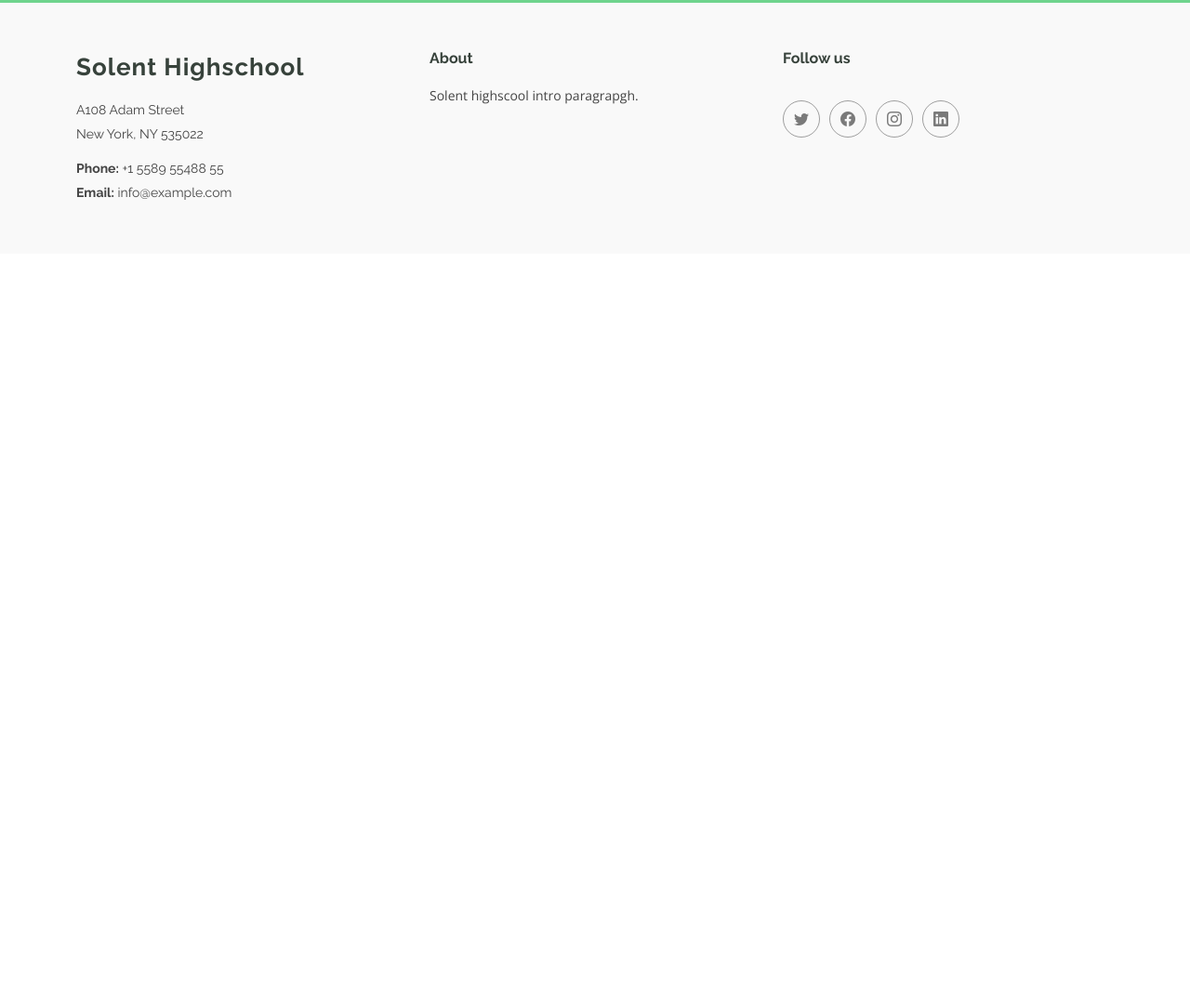
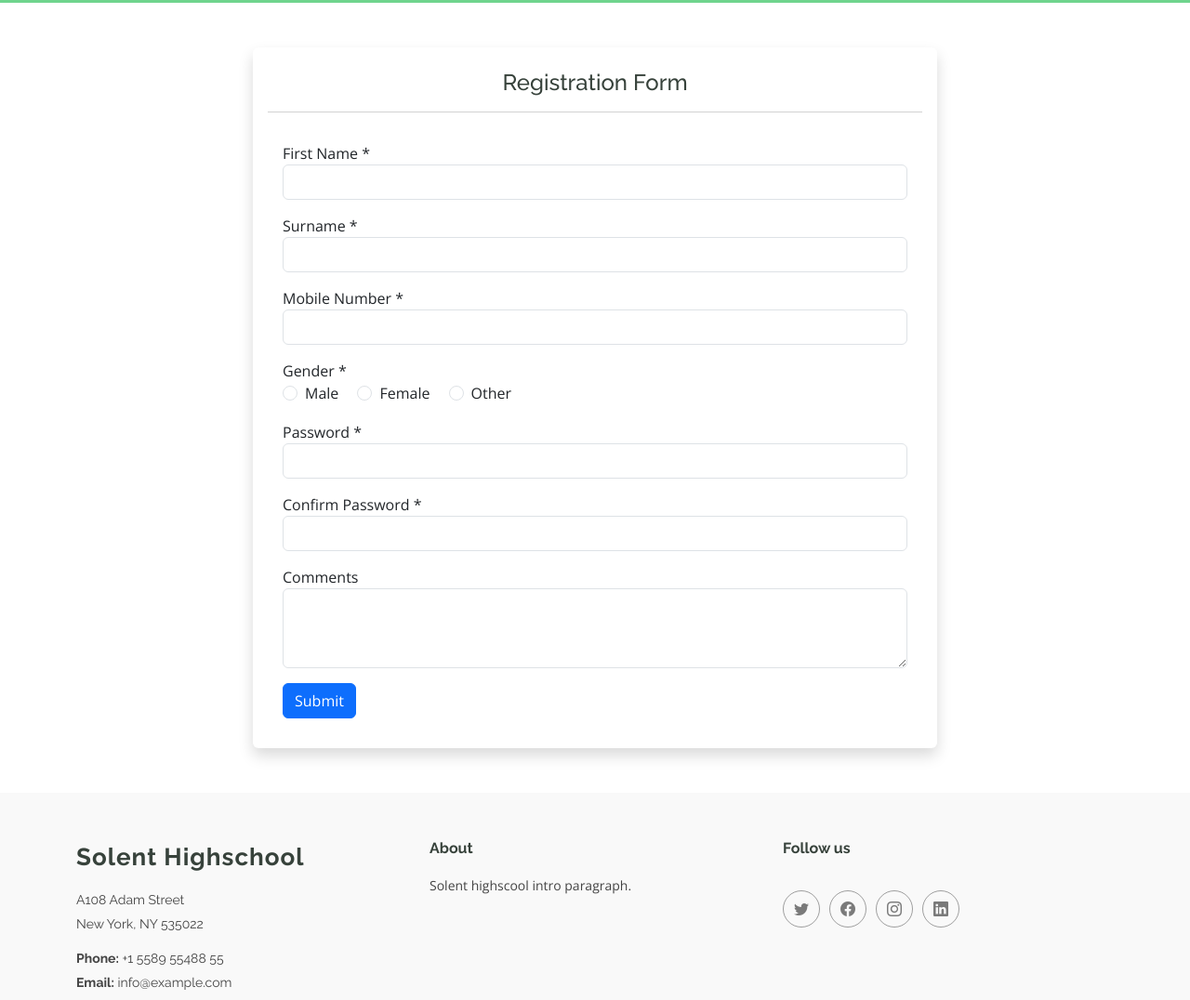
Before and after one commit to vishalkora/solent-high-school, a plain HTML site: page registration.html in a window 1280 px wide. Shown: the part 460-1536 px from the top of the page at 93% size. Before the commit the page ends 800 px from the top, so only its background shows below. Drawn offline with nearby package versions, Linux system fonts and the light colour scheme.

Commit message:
form submit

```diff
--- a/registration.html
+++ b/registration.html
@@ -13,10 +13,8 @@
   <link href="assets/img/apple-touch-icon.png" rel="apple-touch-icon">
 
   <!-- Fonts -->
-  <link href="https://fonts.googleapis.com" rel="preconnect">
-  <link href="https://fonts.gstatic.com" rel="preconnect" crossorigin>
   <link
-    href="https://fonts.googleapis.com/css2?family=Open+Sans:ital,wght@0,300;0,400;0,500;0,600;0,700;0,800;1,300;1,400;1,500;1,600;1,700;1,800&family=Poppins:ital,wght@0,100;0,200;0,300;0,400;0,500;0,600;0,700;0,800;0,900;1,100;1,200;1,300;1,400;1,500;1,600;1,700;1,800;1,900&family=Raleway:ital,wght@0,100;0,200;0,300;0,400;0,500;0,600;0,700;0,800;0,900;1,100;1,200;1,300;1,400;1,500;1,600;1,700;1,800;1,900&display=swap"
+    href="https://fonts.googleapis.com/css2?family=Open+Sans:wght@300;400;500;600;700;800&family=Poppins:wght@100;200;300;400;500;600;700;800;900&family=Raleway:wght@100;200;300;400;500;600;700;800;900&display=swap"
     rel="stylesheet">
 
   <!-- Vendor CSS Files -->
@@ -28,27 +26,27 @@
 
   <!-- Main CSS File -->
   <link href="assets/css/main.css" rel="stylesheet">
-
-
 </head>
 
 <body>
+
+  <!-- Navigation -->
   <nav class="navbar navbar-light">
     <div class="container-fluid d-flex justify-content-center">
-      <img src="./assets/img/logo.png" />
+      <img src="./assets/img/logo.png" alt="Solent High School Logo">
     </div>
   </nav>
+
+  <!-- Header -->
   <header id="header" class="header d-flex align-items-center sticky-top">
     <div class="container-fluid container-xl position-relative d-flex align-items-center">
-
       <a href="index.html" class="logo d-flex align-items-center me-auto">
         <h1 class="">Solent Highschool</h1>
       </a>
-
       <nav id="navmenu" class="navmenu">
         <ul>
           <li><a href="index.html">About</a></li>
-          <li><a href="activities.html">Activies</a></li>
+          <li><a href="activities.html">Activities</a></li>
           <li><a href="modules.html">Modules</a></li>
           <li><a href="registration.html" class="active">Registration</a></li>
         </ul>
@@ -57,8 +55,8 @@
     </div>
   </header>
 
+  <!-- Main Content -->
   <main class="main">
-
     <!-- Page Title -->
     <div class="page-title" data-aos="fade">
       <div class="heading">
@@ -80,10 +78,69 @@
       </nav>
     </div><!-- End Page Title -->
 
-
-
+    <!-- Registration Form -->
+    <div class="container">
+      <div class="row mt-5 d-flex justify-content-center">
+        <div class="col-md-8">
+          <div class="card border-0 shadow p-3 mb-5 bg-body rounded">
+            <div class="card-header bg-white text-center">
+              <h4>Registration Form</h4>
+            </div>
+            <div class="card-body">
+              <form id="registrationForm">
+                <div class="form-group mt-3">
+                  <label for="firstName">First Name *</label>
+                  <input type="text" class="form-control" id="firstName" name="firstName" required>
+                </div>
+                <div class="form-group mt-3">
+                  <label for="surname">Surname *</label>
+                  <input type="text" class="form-control" id="surname" name="surname" required>
+                </div>
+                <div class="form-group mt-3">
+                  <label for="mobileNumber">Mobile Number *</label>
+                  <input type="tel" class="form-control" id="mobileNumber" name="mobileNumber" pattern="[0-9]{11}"
+                    required>
+                </div>
+                <div class="form-group mt-3">
+                  <label>Gender *</label><br>
+                  <div class="form-check form-check-inline">
+                    <input class="form-check-input" type="radio" name="gender" id="male" value="male" required>
+                    <label class="form-check-label" for="male">Male</label>
+                  </div>
+                  <div class="form-check form-check-inline">
+                    <input class="form-check-input" type="radio" name="gender" id="female" value="female" required>
+                    <label class="form-check-label" for="female">Female</label>
+                  </div>
+                  <div class="form-check form-check-inline">
+                    <input class="form-check-input" type="radio" name="gender" id="other" value="other" required>
+                    <label class="form-check-label" for="other">Other</label>
+                  </div>
+                </div>
+                <div class="form-group mt-3">
+                  <label for="password">Password *</label>
+                  <input type="password" class="form-control" id="password" name="password"
+                    pattern="(?=.*\d)(?=.*[a-z])(?=.*[A-Z])(?=.*\W).{8,}"
+                    title="Password must contain at least one digit, one uppercase letter, one lowercase letter, one special character, and be at least 8 characters long."
+                    required>
+                </div>
+                <div class="form-group mt-3">
+                  <label for="confirmPassword">Confirm Password *</label>
+                  <input type="password" class="form-control" id="confirmPassword" name="confirmPassword" required>
+                </div>
+                <div class="form-group mt-3">
+                  <label for="comments">Comments</label>
+                  <textarea class="form-control" id="comments" name="comments" rows="3"></textarea>
+                </div>
+                <button type="submit" class="btn btn-primary mt-3">Submit</button>
+              </form>
+            </div>
+          </div>
+        </div>
+      </div>
+    </div>
   </main>
 
+  <!-- Footer -->
   <footer id="footer" class="footer position-relative">
     <div class="container footer-top">
       <div class="row gy-4">
@@ -97,12 +154,10 @@
             <p class="mt-3"><strong>Phone:</strong> <span>+1 5589 55488 55</span></p>
             <p><strong>Email:</strong> <span>info@example.com</span></p>
           </div>
-
         </div>
-
         <div class="col-lg-4 col-md-12 footer-links">
           <h4>About</h4>
-          <p>Solent highscool intro paragrapgh.</p>
+          <p>Solent highscool intro paragraph.</p>
         </div>
         <div class="col-lg-4 col-md-12 footer-newsletter">
           <h4>Follow us</h4>
@@ -113,7 +168,6 @@
             <a href=""><i class="bi bi-linkedin"></i></a>
           </div>
         </div>
-
       </div>
     </div>
   </footer>
```
